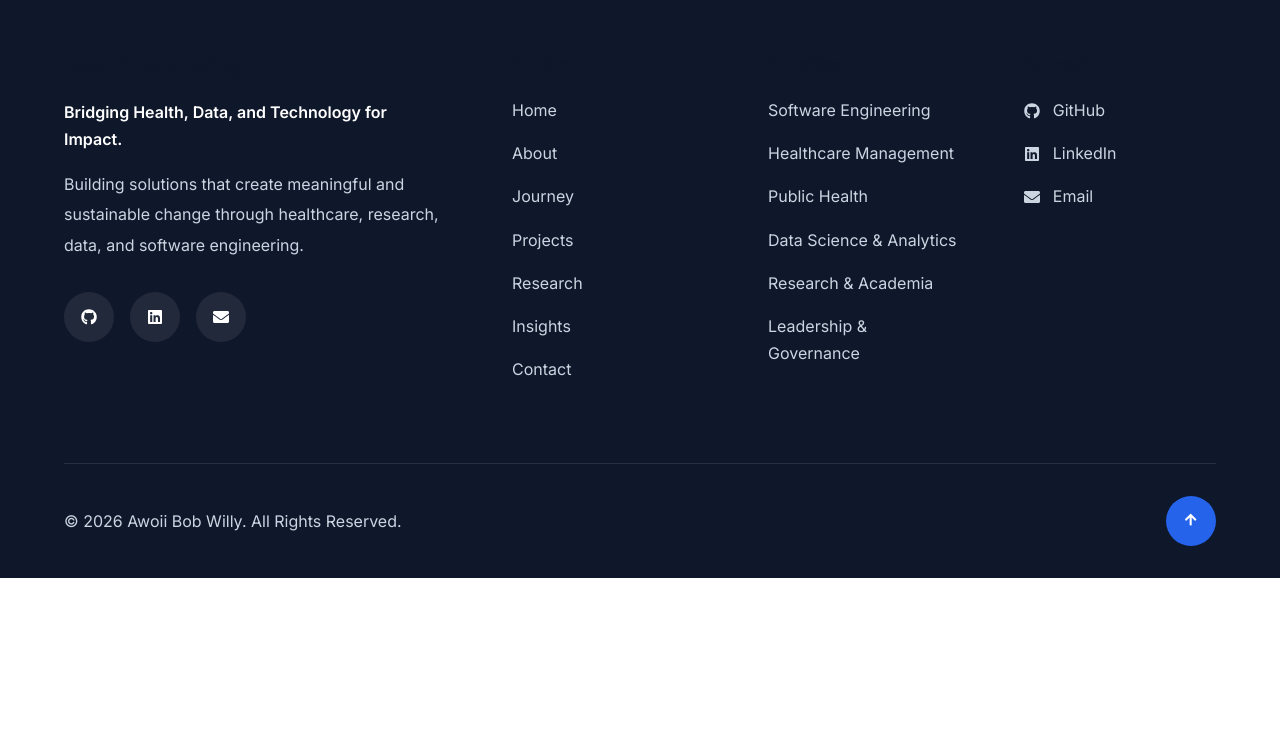
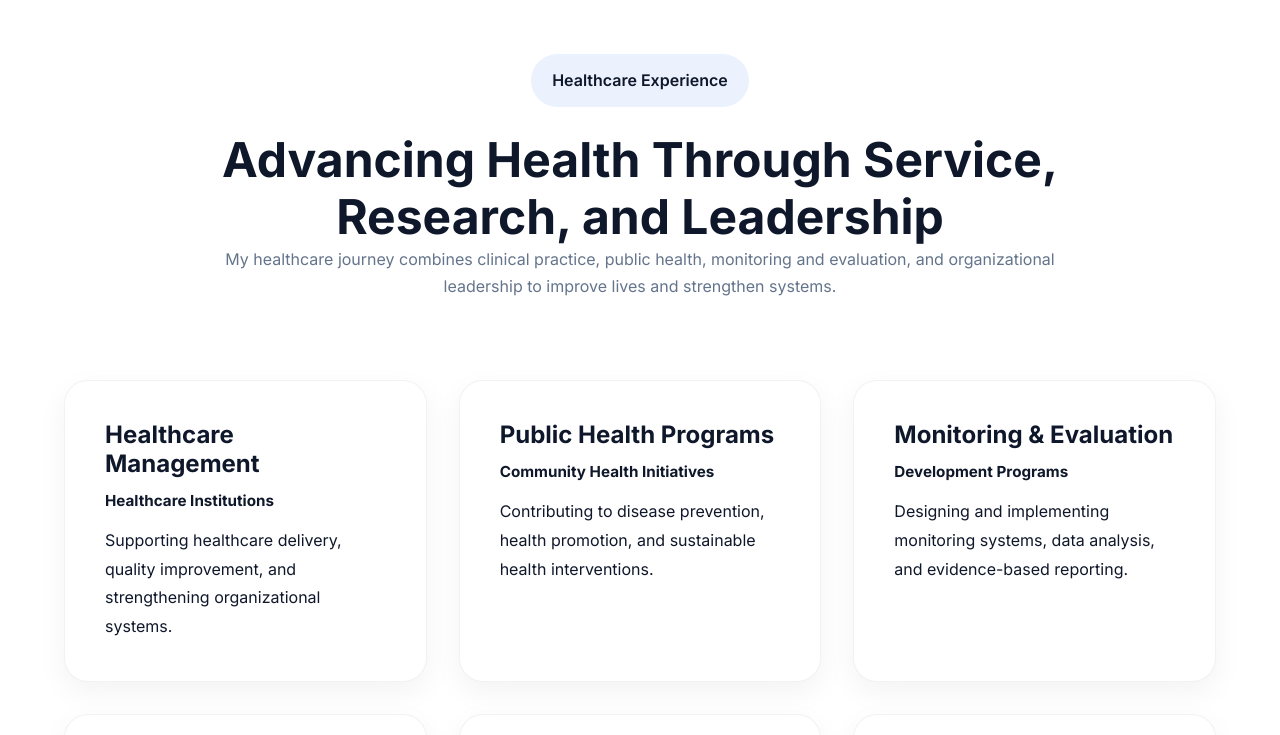
Before and after one commit to awoiibobwilly/abwp-frontend, a React (Vite) app: page /about in a window 1280 px wide. Shown: the part 7560-8295 px from the top of the page. Before the commit the page ends 8138 px from the top, so only its background shows below. Built offline with nearby package versions, Linux system fonts and the light colour scheme.

Commit message:
about: added Healthcare Experience Section

```diff
--- /dev/null
+++ b/src/components/about/HealthcareExperience.jsx
@@ -0,0 +1,60 @@
+import { healthcareExperienceData }
+from "../../data/about/healthcareExperienceData";
+
+import "../../styles/about/healthcareExperience.css";
+
+function HealthcareExperience() {
+  return (
+    <section className="healthcare section">
+
+      <div className="container">
+
+        <div className="healthcare-header">
+
+          <span className="healthcare-badge">
+            Healthcare Experience
+          </span>
+
+          <h2 className="section-title">
+            Advancing Health Through Service,
+            Research, and Leadership
+          </h2>
+
+          <p className="section-subtitle">
+            My healthcare journey combines clinical practice,
+            public health, monitoring and evaluation, and
+            organizational leadership to improve lives and
+            strengthen systems.
+          </p>
+
+        </div>
+
+
+        <div className="healthcare-grid">
+
+          {healthcareExperienceData.map((item, index) => (
+
+            <div
+              className="healthcare-card"
+              key={index}
+            >
+
+              <h3>{item.title}</h3>
+
+              <h4>{item.organization}</h4>
+
+              <p>{item.description}</p>
+
+            </div>
+
+          ))}
+
+        </div>
+
+      </div>
+
+    </section>
+  );
+}
+
+export default HealthcareExperience;
--- /dev/null
+++ b/src/data/about/healthcareExperienceData.js
@@ -0,0 +1,43 @@
+export const healthcareExperienceData = [
+    {
+      title: "Healthcare Management",
+      organization: "Healthcare Institutions",
+      description:
+        "Supporting healthcare delivery, quality improvement, and strengthening organizational systems.",
+    },
+
+    {
+      title: "Public Health Programs",
+      organization: "Community Health Initiatives",
+      description:
+        "Contributing to disease prevention, health promotion, and sustainable health interventions.",
+    },
+
+    {
+      title: "Monitoring & Evaluation",
+      organization: "Development Programs",
+      description:
+        "Designing and implementing monitoring systems, data analysis, and evidence-based reporting.",
+    },
+
+    {
+      title: "Research & Evidence Generation",
+      organization: "Academic and Health Projects",
+      description:
+        "Participating in research activities that inform policy, practice, and innovation.",
+    },
+
+    {
+      title: "Health Systems Strengthening",
+      organization: "Multi-sector Partnerships",
+      description:
+        "Supporting initiatives aimed at improving efficiency, accountability, and service delivery.",
+    },
+
+    {
+      title: "Capacity Building",
+      organization: "Training and Mentorship",
+      description:
+        "Facilitating knowledge sharing and professional development for healthcare teams.",
+    },
+  ];
--- a/src/pages/About.jsx
+++ b/src/pages/About.jsx
@@ -4,6 +4,7 @@ import ProfessionalSummary from "../components/about/ProfessionalSummary";
 import Education from "../components/about/Education";
 import Certifications from "../components/about/Certifications";
 import Leadership from "../components/about/Leadership";
+import HealthcareExperience from "../components/about/HealthcareExperience";
 
 function About() {
   return (
@@ -19,6 +20,10 @@ function About() {
       <Certifications />
 
       <Leadership />
+
+      <HealthcareExperience />
+
+
     </>
   );
 }
--- /dev/null
+++ b/src/styles/about/healthcareExperience.css
@@ -0,0 +1,143 @@
+/* ==========================================
+   HEALTHCARE EXPERIENCE
+========================================== */
+
+.healthcare{
+    background:white;
+}
+
+
+/* ==========================================
+   HEADER
+========================================== */
+
+.healthcare-header{
+
+    text-align:center;
+
+    max-width:850px;
+
+    margin:0 auto 5rem;
+
+}
+
+
+.healthcare-badge{
+
+    display:inline-block;
+
+    padding:.8rem 1.3rem;
+
+    border-radius:999px;
+
+    background:rgba(59,130,246,.1);
+
+    color:var(--primary);
+
+    font-weight:600;
+
+    margin-bottom:1.5rem;
+
+}
+
+
+/* ==========================================
+   GRID
+========================================== */
+
+.healthcare-grid{
+
+    display:grid;
+
+    grid-template-columns:repeat(3,1fr);
+
+    gap:2rem;
+
+}
+
+
+/* ==========================================
+   CARD
+========================================== */
+
+.healthcare-card{
+
+    background:#fff;
+
+    padding:2.5rem;
+
+    border-radius:1.5rem;
+
+    border:1px solid rgba(0,0,0,.05);
+
+    box-shadow:
+        0 10px 30px rgba(0,0,0,.05);
+
+    transition:.3s;
+
+}
+
+
+.healthcare-card:hover{
+
+    transform:translateY(-8px);
+
+    box-shadow:
+        0 20px 50px rgba(0,0,0,.1);
+
+}
+
+
+.healthcare-card h3{
+
+    margin-bottom:.8rem;
+
+    color:var(--dark);
+
+}
+
+
+.healthcare-card h4{
+
+    color:var(--primary);
+
+    margin-bottom:1rem;
+
+    font-size:.95rem;
+
+}
+
+
+.healthcare-card p{
+
+    color:var(--text-light);
+
+    line-height:1.8;
+
+}
+
+
+/* ==========================================
+   RESPONSIVE
+========================================== */
+
+@media(max-width:992px){
+
+    .healthcare-grid{
+
+        grid-template-columns:repeat(2,1fr);
+
+    }
+
+}
+
+
+@media(max-width:576px){
+
+    .healthcare-grid{
+
+        grid-template-columns:1fr;
+
+    }
+
+}
```
